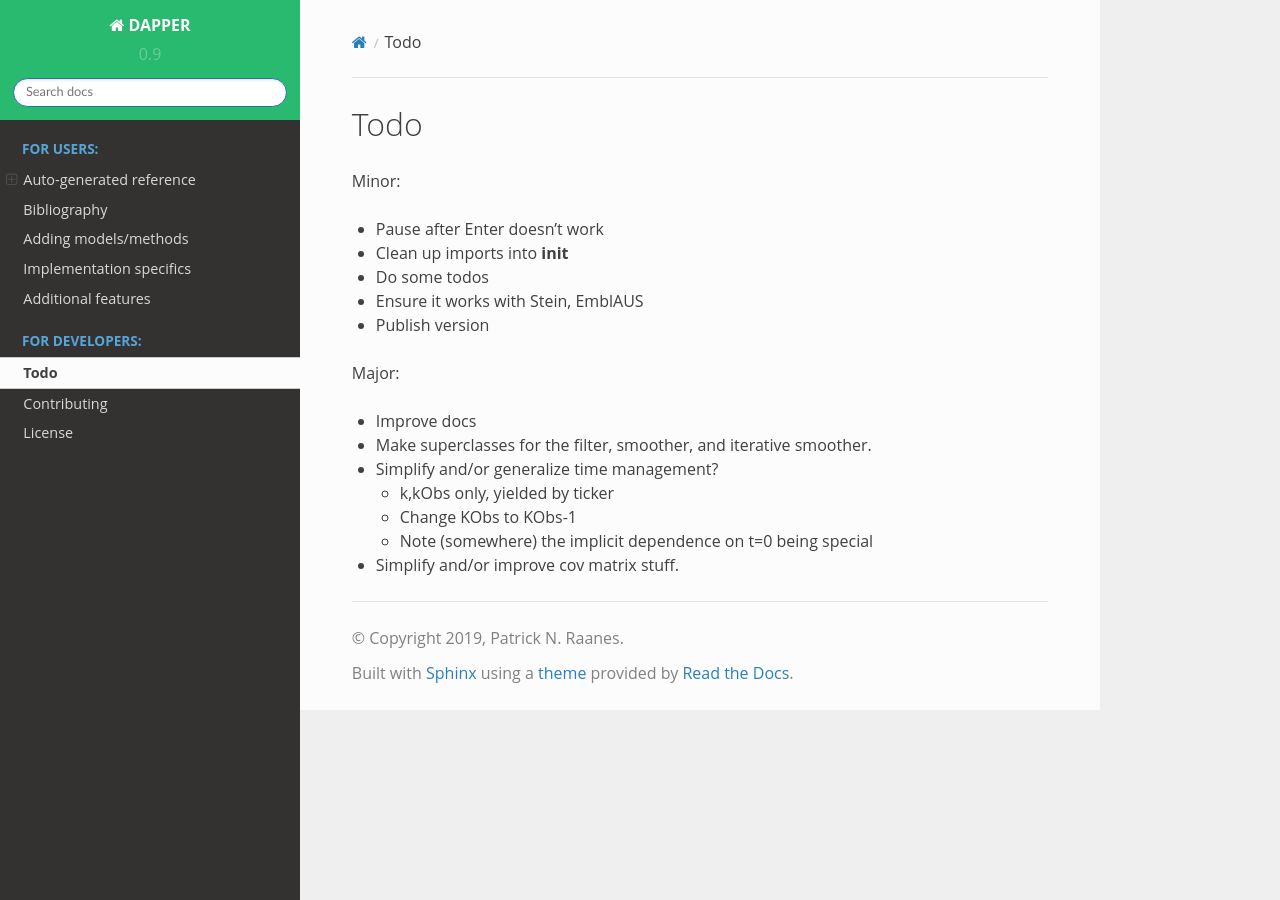
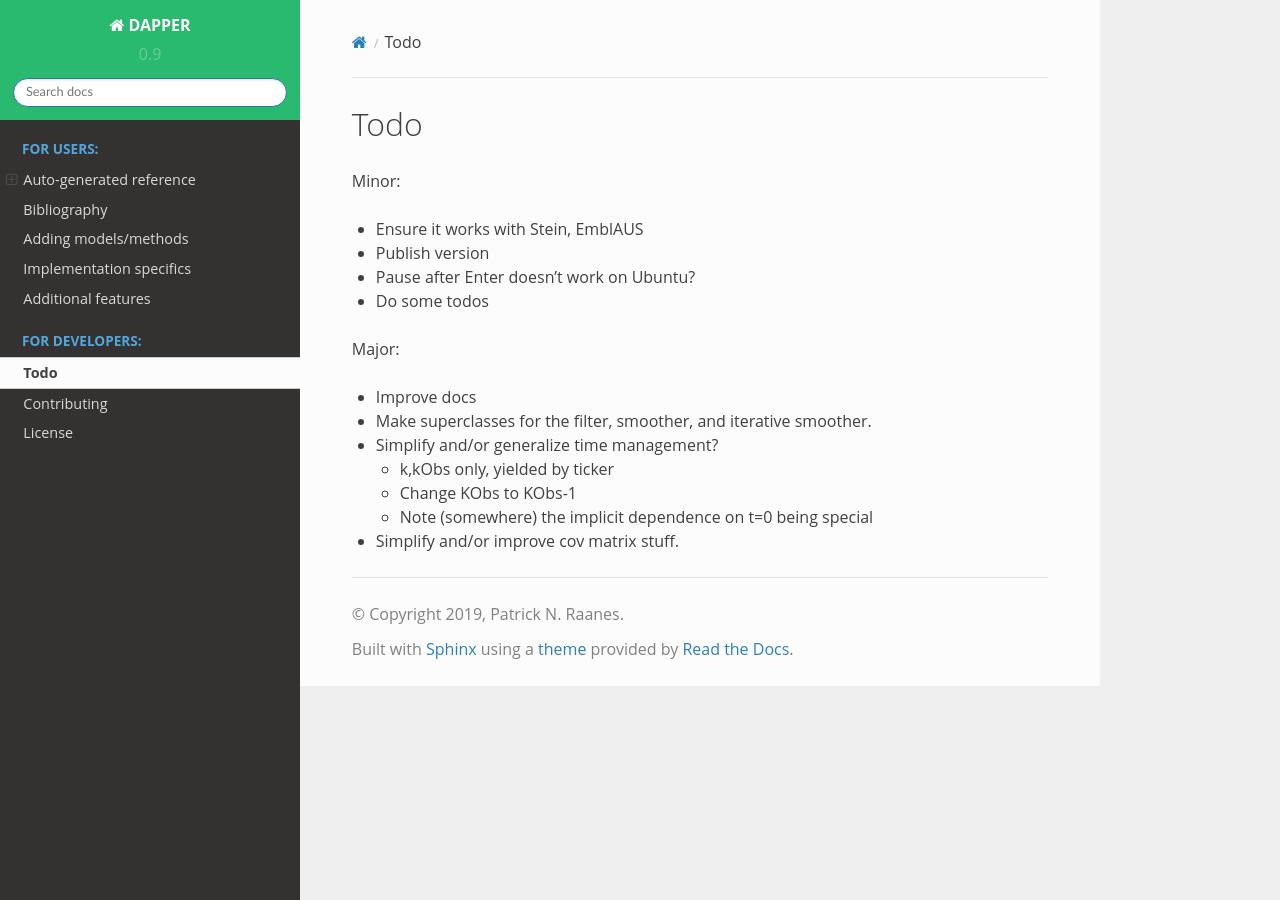
Before and after one commit to nansencenter/DAPPER, a Sphinx documentation site: the page built from docs/todo.md, in a window 1280 px wide. Built offline with Sphinx 7.4.7 and the Read the Docs theme 2.0.0, drawn with Linux system fonts in a browser that asks for light colours.

```diff
--- a/docs/todo.md
+++ b/docs/todo.md
@@ -1,18 +1,21 @@
 Todo
 ================================================
+
 Minor:
-* Pause after Enter doesn't work
-* Clean up imports into __init__
-* Do some todos
+
 * Ensure it works with Stein, EmblAUS
 * Publish version
-
+* Pause after Enter doesn't work on Ubuntu?
+* Do some todos
 
 Major:
+
 * Improve docs
 * Make superclasses for the filter, smoother, and iterative smoother.
 * Simplify and/or generalize time management?
-    * k,kObs only, yielded by ticker
-    * Change KObs to KObs-1
-    * Note (somewhere) the implicit dependence on t=0 being special
+
+  * k,kObs only, yielded by ticker
+  * Change KObs to KObs-1
+  * Note (somewhere) the implicit dependence on t=0 being special
+
 * Simplify and/or improve cov matrix stuff.
```
Also changed, not shown: README.md (+69 -42 lines).
